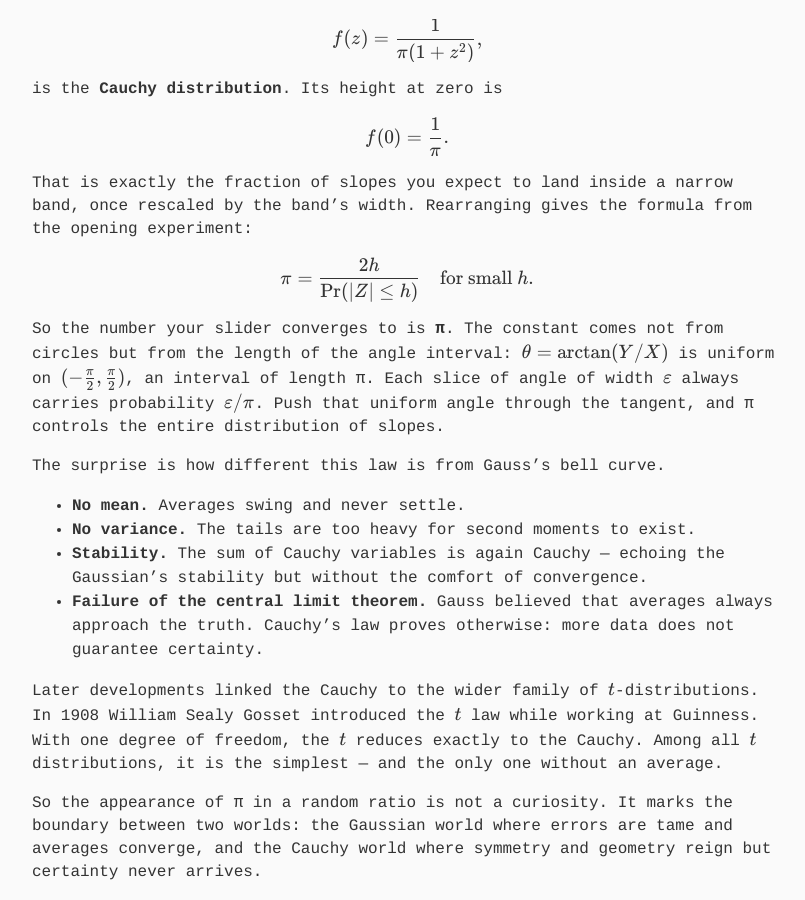
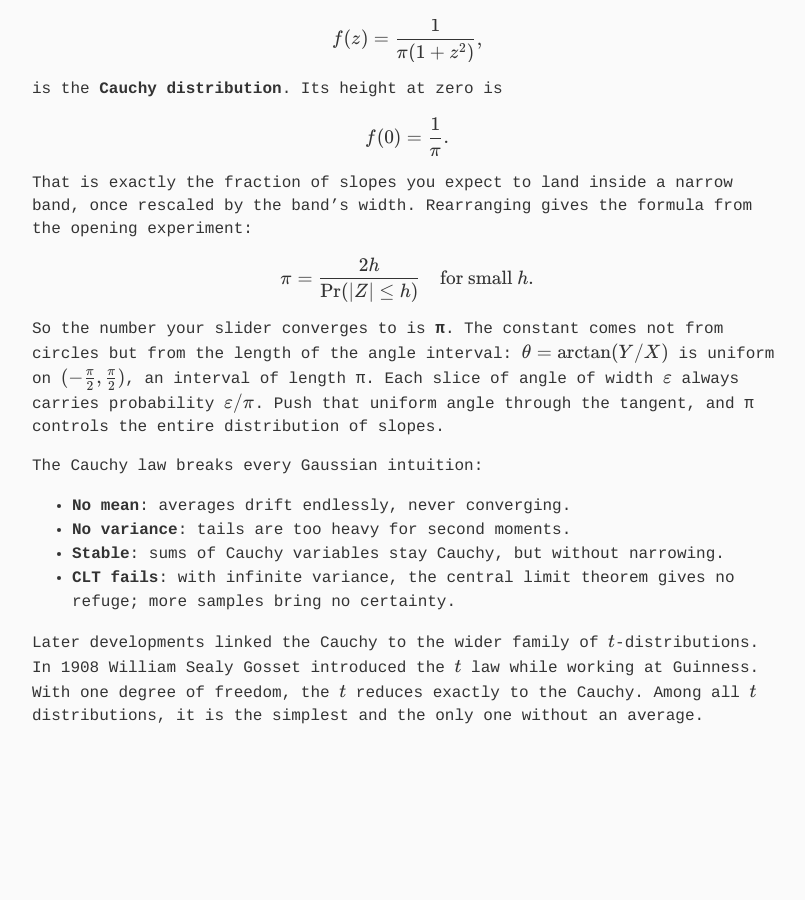
Before and after one commit to gcol33/blog, a Jekyll site: the page built from _posts/2025-09-20-gaussian-ratios.md, in a window 1280 px wide and 900 px high, scrolled down 5038 px. Shown: the whole window, without its empty margins (233-1038 px from the left). Built offline with Jekyll 4.4.1, drawn with Linux system fonts in a browser that asks for light colours; some web fonts are replaced; after the commit the page ends 5782 px from its top, so only the background shows below that.

Commit message:
ratio post

```diff
--- a/_posts/2025-09-20-gaussian-ratios.md
+++ b/_posts/2025-09-20-gaussian-ratios.md
@@ -462,13 +462,11 @@ $$
 
 So the number your slider converges to is **π**. The constant comes not from circles but from the length of the angle interval: $\theta=\arctan(Y/X)$ is uniform on $(-\tfrac{\pi}{2},\tfrac{\pi}{2})$, an interval of length π. Each slice of angle of width $\varepsilon$ always carries probability $\varepsilon/\pi$. Push that uniform angle through the tangent, and π controls the entire distribution of slopes.
 
-The surprise is how different this law is from Gauss’s bell curve.
+The Cauchy law breaks every Gaussian intuition:
 
-- **No mean.** Averages swing and never settle.
-- **No variance.** The tails are too heavy for second moments to exist.
-- **Stability.** The sum of Cauchy variables is again Cauchy — echoing the Gaussian’s stability but without the comfort of convergence.
-- **Failure of the central limit theorem.** Gauss believed that averages always approach the truth. Cauchy’s law proves otherwise: more data does not guarantee certainty.
+- **No mean**: averages drift endlessly, never converging.
+- **No variance**: tails are too heavy for second moments.
+- **Stable**: sums of Cauchy variables stay Cauchy, but without narrowing.
+- **CLT fails**: with infinite variance, the central limit theorem gives no refuge; more samples bring no certainty.
 
-Later developments linked the Cauchy to the wider family of $t$-distributions. In 1908 William Sealy Gosset introduced the $t$ law while working at Guinness. With one degree of freedom, the $t$ reduces exactly to the Cauchy. Among all $t$ distributions, it is the simplest — and the only one without an average.
-
-So the appearance of π in a random ratio is not a curiosity. It marks the boundary between two worlds: the Gaussian world where errors are tame and averages converge, and the Cauchy world where symmetry and geometry reign but certainty never arrives.
+Later developments linked the Cauchy to the wider family of $t$-distributions. In 1908 William Sealy Gosset introduced the $t$ law while working at Guinness. With one degree of freedom, the $t$ reduces exactly to the Cauchy. Among all $t$ distributions, it is the simplest and the only one without an average.
```
